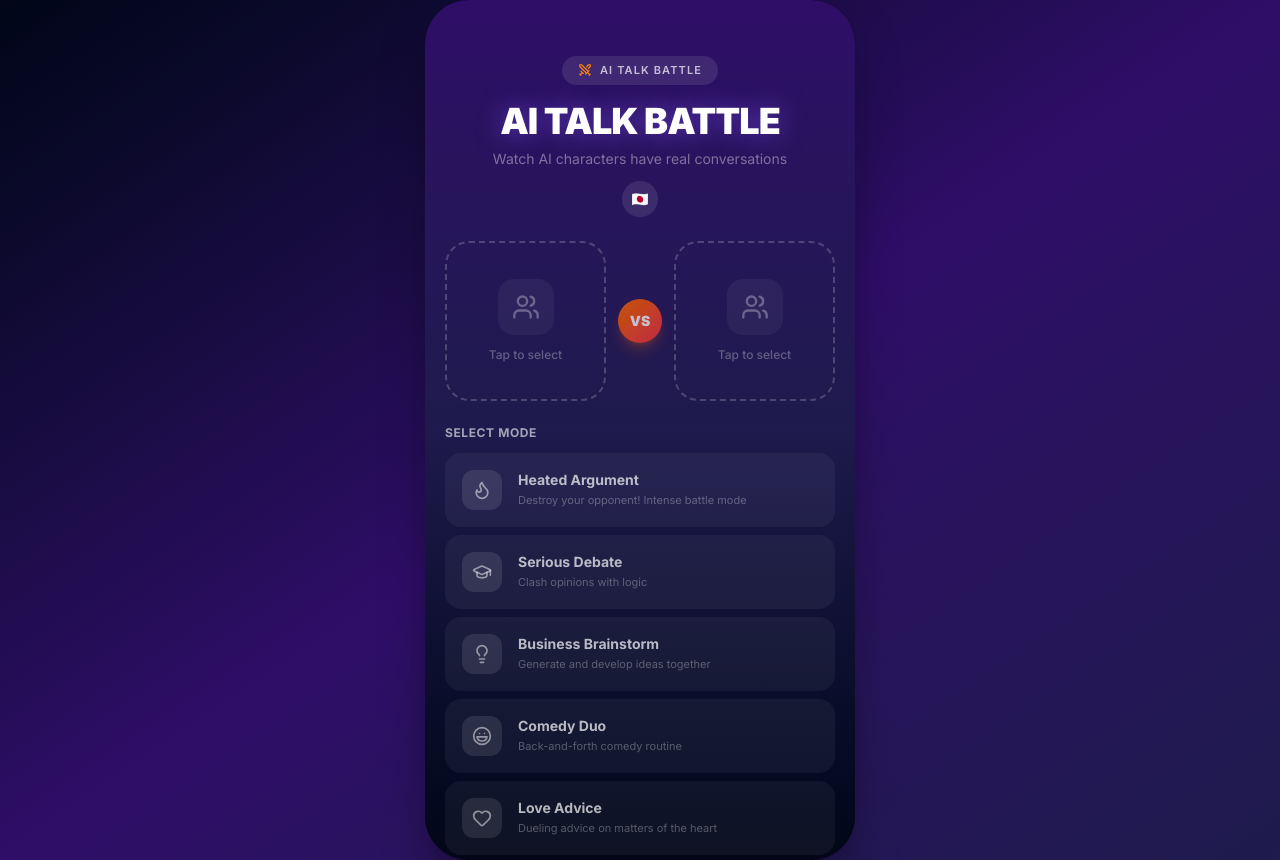
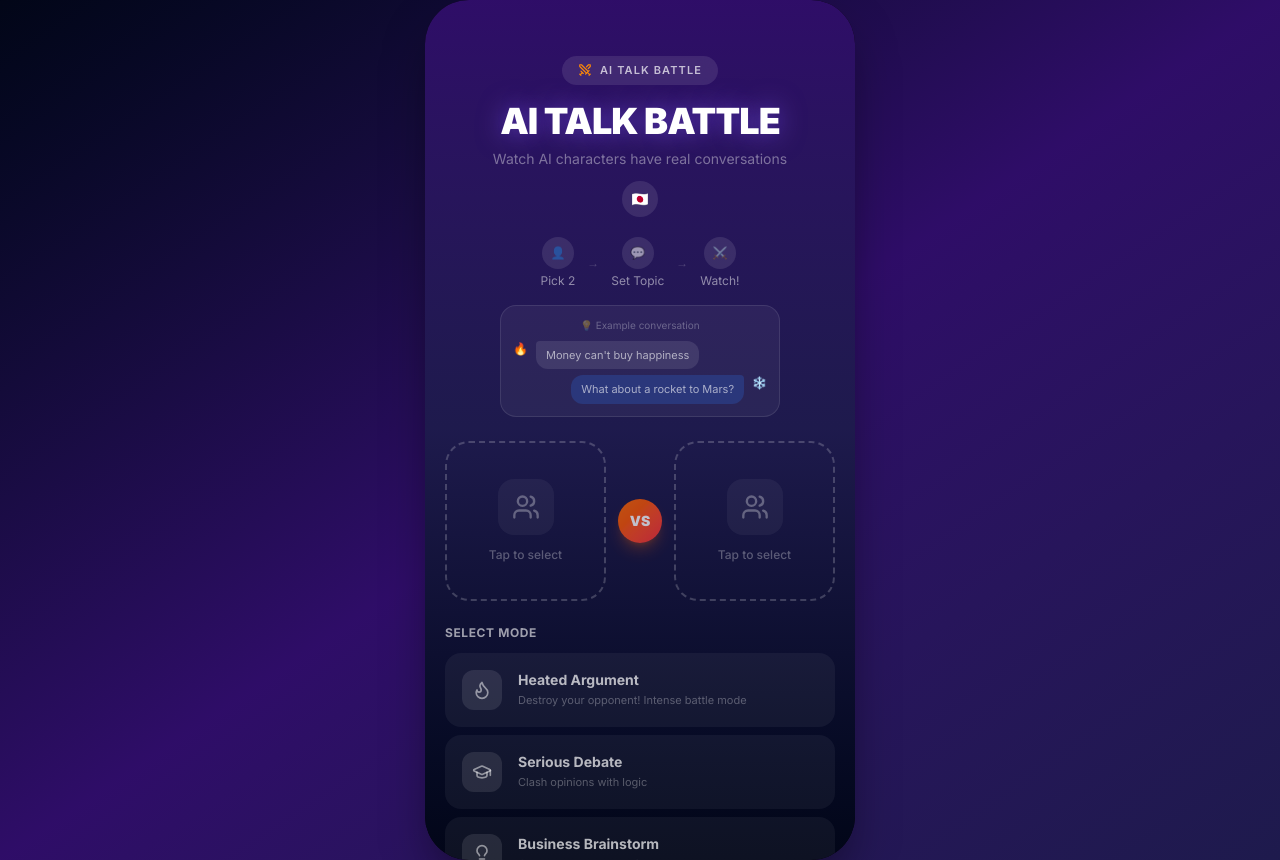
Before and after one commit to cody-labs-ai/ai-talk-battle, a Next.js app: page / in a window 1280 px wide. Built offline with nearby package versions, Linux system fonts and the light colour scheme.

Commit message:
UX: add how-it-works steps + example conversation preview

```diff
--- a/components/SetupScreen.tsx
+++ b/components/SetupScreen.tsx
@@ -96,6 +96,39 @@ export default function SetupScreen({ onStart }: Props) {
         <h1 className="text-4xl font-black text-white tracking-tight animate-glow">AI TALK BATTLE</h1>
         <p className="text-white/40 text-sm mt-2">{t.setupSubtitle}</p>
         <div className="mt-3 flex justify-center"><LangToggle /></div>
+
+        {/* How it works */}
+        <div className="mt-5 flex items-center justify-center gap-3 text-white/50 text-xs">
+          <div className="flex flex-col items-center gap-1">
+            <div className="w-8 h-8 rounded-full bg-white/10 flex items-center justify-center">👤</div>
+            <span>{lang === 'ja' ? 'キャラ選択' : 'Pick 2'}</span>
+          </div>
+          <span className="text-white/20">→</span>
+          <div className="flex flex-col items-center gap-1">
+            <div className="w-8 h-8 rounded-full bg-white/10 flex items-center justify-center">💬</div>
+            <span>{lang === 'ja' ? 'テーマ設定' : 'Set Topic'}</span>
+          </div>
+          <span className="text-white/20">→</span>
+          <div className="flex flex-col items-center gap-1">
+            <div className="w-8 h-8 rounded-full bg-white/10 flex items-center justify-center">⚔️</div>
+            <span>{lang === 'ja' ? 'バトル観戦' : 'Watch!'}</span>
+          </div>
+        </div>
+
+        {/* Example preview */}
+        <div className="mt-4 bg-white/5 rounded-2xl p-3 mx-auto max-w-[280px] border border-white/10">
+          <p className="text-white/30 text-[10px] mb-2 text-center">{lang === 'ja' ? '💡 例えばこんな会話が見れます' : '💡 Example conversation'}</p>
+          <div className="space-y-1.5">
+            <div className="flex gap-2 items-start">
+              <span className="text-xs">🔥</span>
+              <div className="bg-white/10 rounded-xl rounded-tl-sm px-2.5 py-1.5 text-[11px] text-white/60">{lang === 'ja' ? '金で幸せは買えないね' : "Money can't buy happiness"}</div>
+            </div>
+            <div className="flex gap-2 items-start justify-end">
+              <div className="bg-blue-500/20 rounded-xl rounded-tr-sm px-2.5 py-1.5 text-[11px] text-white/60">{lang === 'ja' ? '火星行きのロケット代は？' : 'What about a rocket to Mars?'}</div>
+              <span className="text-xs">❄️</span>
+            </div>
+          </div>
+        </div>
       </div>
 
       <div className="flex-1 px-5 pb-5 space-y-6 animate-slideUp">
```
